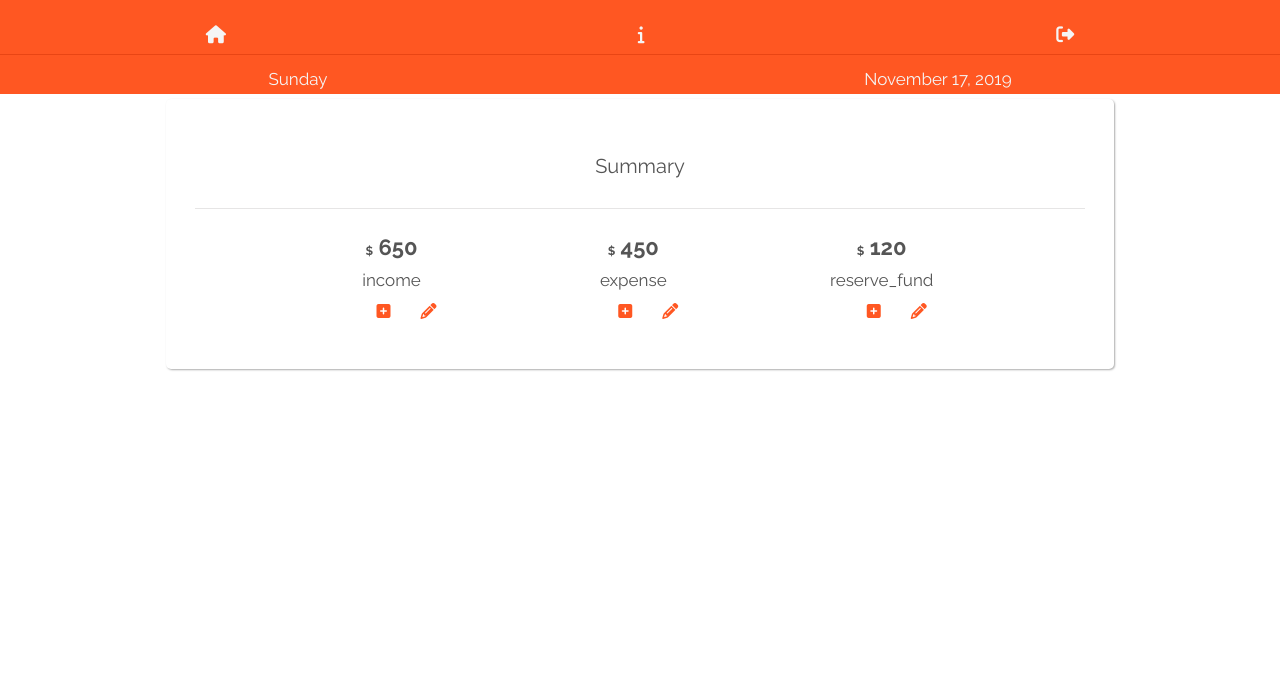
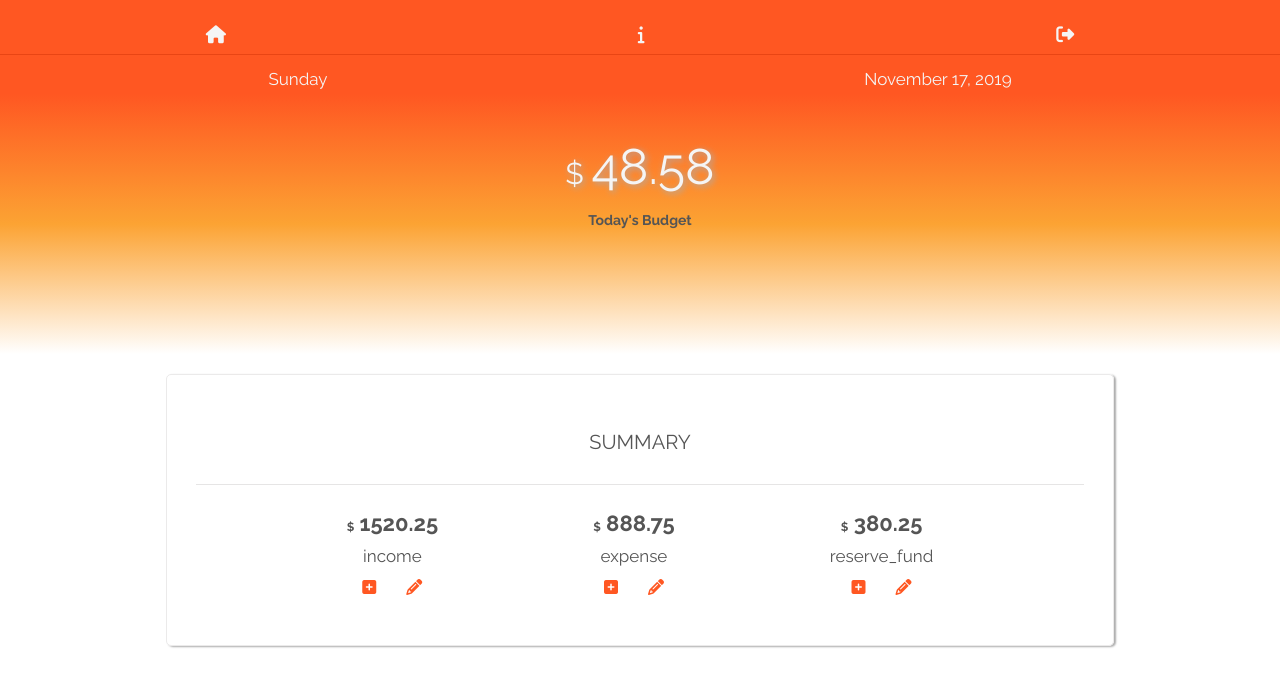
Before and after one commit to Noi-Git/personal_fin, a React (Create React App) app in the folder client/: page / in a window 1280 px wide. Shown: the top 686 px of the page. Built offline with nearby package versions, Linux system fonts and the light colour scheme; a web font is replaced by a local one.

Commit message:
create CardSummary, Display, TotalDisplay, and Totals components

```diff
--- a/client/src/App.css
+++ b/client/src/App.css
@@ -201,7 +201,8 @@ body {
   margin: 0 auto;
   padding: 2rem 0;
   margin: 0.5rem auto 0 auto;
-  box-shadow: 1px 1px 2px #adadad;
+  border: 1px solid #ebeaea;
+  box-shadow: 2px 1px 2px #adadad;
   border-radius: 0.5rem;
 }
 @media (min-width: 37.5em) {
@@ -213,6 +214,7 @@ body {
 @media (min-width: 56.25em) {
   .main__balance {
     width: 74%;
+    margin: 2rem auto;
   }
 }
 .main__balance--title {
@@ -457,7 +459,7 @@ input[type='submit']:hover {
 }
 @media (min-width: 56.25em) {
   .main__body {
-    padding-bottom: 10rem;
+    padding-bottom: 18rem;
     grid-template-rows: 10vh;
   }
 }
--- a/client/src/components/main_page/CardSummary.js
+++ b/client/src/components/main_page/CardSummary.js
@@ -1,11 +1,10 @@
 import React from 'react';
-import TotalDisplay from './TotalDisplay';
 
 const CardSummary = props => {
-  console.log(props.children);
+  // console.log(props.children);
   return (
     <div className="main__balance">
-      <div className="main__balance--title">Summary</div>
+      <div className="main__balance--title">{props.title.toUpperCase()}</div>
       <div className="main__balance--total">{props.children}</div>
     </div>
   );
--- a/client/src/components/main_page/Display.js
+++ b/client/src/components/main_page/Display.js
@@ -1,20 +1,24 @@
-import React, { Component, Fragment } from 'react';
+import React, { Fragment } from 'react';
+import moment from 'moment';
 
-export class Display extends Component {
-  render() {
+const Display = props => {
+  const totalDaysInMonth = moment().daysInMonth();
+  const todayDate = moment().format('D');
+  const toTheEndOfTheMonth = totalDaysInMonth - todayDate;
+
   return (
     <Fragment>
-        <div class="main__body">
-          <div class="budget">
-            <p class="budget__amount">
-              <span class="budget__dollar">$ </span>20
+      <div className="main__body">
+        <div className="budget">
+          <p className="budget__amount">
+            <span className="budget__dollar">$ </span>
+            {(props.daily_amount / toTheEndOfTheMonth).toFixed(2)}
           </p>
-            <p class="budget__description">Today's Budget</p>
+          <p className="budget__description">{props.display_title}</p>
         </div>
       </div>
     </Fragment>
   );
-  }
-}
+};
 
 export default Display;
--- a/client/src/components/main_page/TotalDisplay.js
+++ b/client/src/components/main_page/TotalDisplay.js
@@ -10,14 +10,14 @@ const TotalDisplay = props => {
         <p className="main__balance--text">{props.total_type}</p>
         <p className="main__balance--add">
           <i
-            className="fa fa-plus-square"
+            className="fa fa-plus-square icon_summary"
             aria-hidden="true"
-            style={{ color: '#ff5722', padding: '0px 30px' }}
+            style={{ color: '#ff5722', padding: '0px 15px' }}
           ></i>
           <i
-            className="fa fa-pencil"
+            className="fa fa-pencil icon_summary"
             aria-hidden="true"
-            style={{ color: '#ff5722' }}
+            style={{ color: '#ff5722', padding: '0px 15px' }}
           ></i>
         </p>
       </div>
--- a/client/src/components/main_page/Totals.js
+++ b/client/src/components/main_page/Totals.js
@@ -1,4 +1,5 @@
 import React, { Component, Fragment } from 'react';
+import Display from './Display';
 import CardSummary from './CardSummary';
 import TotalDisplay from './TotalDisplay';
 
@@ -16,10 +17,23 @@ class Totals extends Component {
   render() {
     return (
       <Fragment>
-        <CardSummary>
-          <TotalDisplay total_amount="650" total_type="income" />
-          <TotalDisplay total_amount="450" total_type="expense" />
-          <TotalDisplay total_amount="120" total_type="reserve_fund" />
+        <Display
+          daily_amount={this.state.total_income - this.state.total_expense}
+          display_title="Today's Budget"
+        />
+        <CardSummary title="Summary">
+          <TotalDisplay
+            total_amount={this.state.total_income}
+            total_type="income"
+          />
+          <TotalDisplay
+            total_amount={this.state.total_expense}
+            total_type="expense"
+          />
+          <TotalDisplay
+            total_amount={this.state.total_reserve}
+            total_type="reserve_fund"
+          />
         </CardSummary>
       </Fragment>
     );
```
Lines whose indentation alone changed are shown as unchanged.
